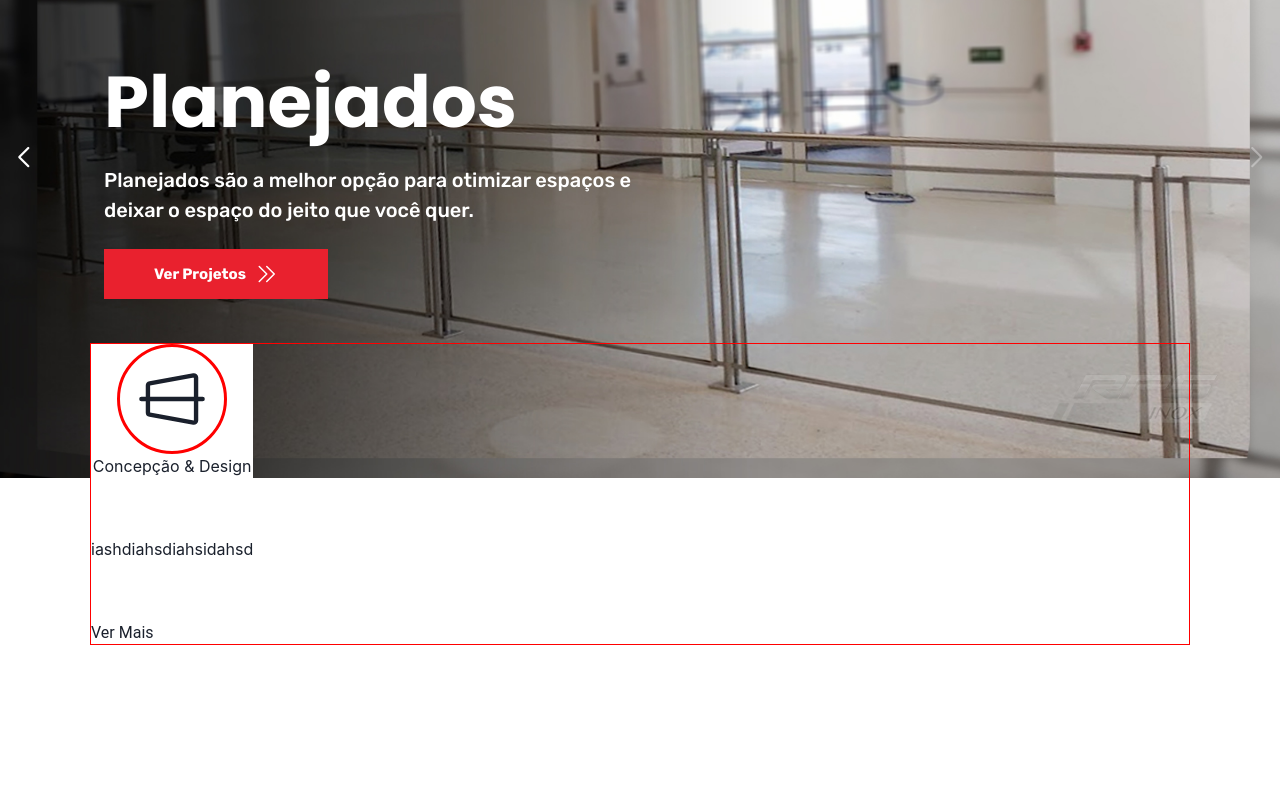
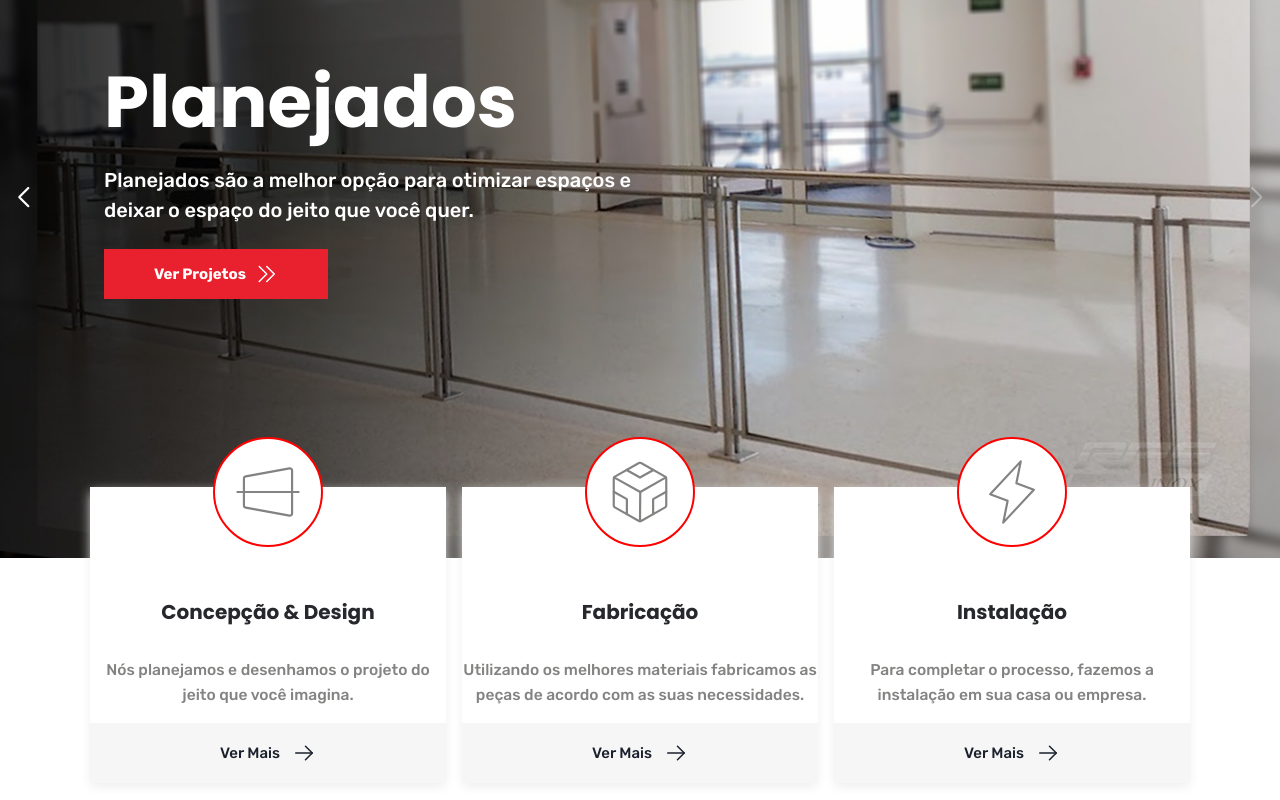
Before and after one commit to vinioliveirar/rpsinox, a React (Vite) app: page / in a window 1280 px wide. Shown: the part 504-1304 px from the top of the page. Before the commit the page ends 1149 px from the top, so only its background shows below. Built offline with nearby package versions, Linux system fonts and the light colour scheme; data requests are answered from the project's data file.

Commit message:
feat(highlights): styles cards

```diff
--- a/src/components/Highlights/index.tsx
+++ b/src/components/Highlights/index.tsx
@@ -1,5 +1,5 @@
-import { Perspective } from "phosphor-react";
-import { Card, CardsContent, HighlightsArea, IconHolder } from "./styles";
+import { ArrowRight, CodesandboxLogo, Lightning, Perspective } from "phosphor-react";
+import { ButtonSeeMore, Card, CardsContent, HighlightsArea, IconHolder } from "./styles";
 
 export function HighLights() {
   return (
@@ -8,18 +8,61 @@ export function HighLights() {
         <Card>
           <header>
             <IconHolder>
-              <Perspective size={70} />
+              <Perspective size={70} weight="thin" />
             </IconHolder>
             <div>
               <h3>Concepção & Design</h3>
             </div>
           </header>
           <div>
-            <p>iashdiahsdiahsidahsd</p>
+            <p>Nós planejamos e desenhamos o projeto do jeito que você imagina.</p>
           </div>
+          <ButtonSeeMore>
+            <a href="">
+              Ver mais <ArrowRight size={24} />
+            </a>
+          </ButtonSeeMore>
+        </Card>
+
+        <Card>
+          <header>
+            <IconHolder>
+              <CodesandboxLogo size={70} weight="thin" />
+            </IconHolder>
+            <div>
+              <h3>Fabricação</h3>
+            </div>
+          </header>
           <div>
-            <button>Ver Mais</button>
+            <p>
+              Utilizando os melhores materiais fabricamos as peças de acordo com as suas
+              necessidades.
+            </p>
           </div>
+          <ButtonSeeMore>
+            <a href="">
+              Ver mais <ArrowRight size={24} />
+            </a>
+          </ButtonSeeMore>
+        </Card>
+
+        <Card>
+          <header>
+            <IconHolder>
+              <Lightning size={70} weight="thin" />
+            </IconHolder>
+            <div>
+              <h3>Instalação</h3>
+            </div>
+          </header>
+          <div>
+            <p>Para completar o processo, fazemos a instalação em sua casa ou empresa.</p>
+          </div>
+          <ButtonSeeMore>
+            <a href="">
+              Ver mais <ArrowRight size={24} />
+            </a>
+          </ButtonSeeMore>
         </Card>
       </CardsContent>
     </HighlightsArea>
--- a/src/components/Highlights/styles.ts
+++ b/src/components/Highlights/styles.ts
@@ -1,9 +1,6 @@
 import styled from "styled-components";
 
 export const HighlightsArea = styled.section`
-  @media screen and (max-width: 500px) {
-    margin-top: 1rem;
-  }
   margin: 0 auto;
   position: relative;
   display: block;
@@ -11,47 +8,124 @@ export const HighlightsArea = styled.section`
   margin-top: -135px;
   z-index: 100;
   max-width: 1100px;
+
+  @media screen and (max-width: 500px) {
+    margin-top: 2rem;
+  }
 `;
 
 export const CardsContent = styled.div`
+  margin: 4rem 0;
   display: flex;
-  flex-wrap: wrap;
-  border: 1px solid red;
+  flex-direction: row;
+  justify-content: center;
+  gap: 1rem;
 
   @media screen and (max-width: 800px) {
+    padding-top: 5rem;
   }
   @media screen and (max-width: 500px) {
-    justify-content: center;
+    gap: 0;
     margin: 1rem;
+    flex-direction: column;
+    align-items: center;
   }
 `;
 
 export const Card = styled.div`
-  @media screen and (max-width: 500px) {
-    margin: 1rem;
-  }
-  height: 300px;
+  text-align: center;
+  position: relative;
+  display: block;
+  background: ${(props) => props.theme.white};
+  padding-top: 5rem;
+  box-shadow: 0px 4px 11px -1px #ececec;
+
   background: white;
   display: flex;
   flex-direction: column;
   justify-content: space-between;
+  align-items: center;
+  width: 30rem;
+
+  @media screen and (max-width: 500px) {
+    margin: 4rem 0;
+    width: 100%;
+  }
 
   header {
     display: flex;
     align-items: center;
     flex-direction: column;
   }
+  h3 {
+    font-size: 1.25rem;
+    font-weight: 700;
+    line-height: 26px;
+    font-family: "Poppins", sans-serif;
+    color: ${(props) => props.theme["gray-900"]};
+    margin-top: 1rem;
+    padding: 1rem 0;
+  }
+  p {
+    color: ${(props) => props.theme["gray-400"]};
+    font-size: 0.975rem;
+    line-height: 25px;
+    font-weight: 400;
+    font-family: "Rubik", sans-serif;
+    width: 100%;
+    padding: 1rem 0;
+  }
 `;
 
 export const IconHolder = styled.div`
+  position: absolute;
+  top: -50px;
   border-radius: 999px;
   width: 110px;
   height: 110px;
-  border: 3px solid red;
+  border: 2px solid red;
   z-index: 3;
+  background-color: white;
 
   display: flex;
   align-items: center;
   flex-direction: column;
   justify-content: center;
+  :hover {
+    background: ${(props) => props.theme.red};
+    transition: color 0.4s;
+  }
+
+  :hover svg {
+    color: ${(props) => props.theme.white};
+    transition: color 0.4s;
+  }
+
+  svg {
+    color: ${(props) => props.theme["gray-400"]};
+  }
 `;
+
+export const ButtonSeeMore = styled.div`
+  background: ${(props) => props.theme["gray-100"]};
+  width: 100%;
+
+  a {
+    display: flex;
+    justify-content: center;
+    align-items: center;
+    gap: 0.75rem;
+    padding: 0 30px 0;
+
+    font-size: 15px;
+    line-height: 60px;
+    font-weight: 500;
+    text-transform: capitalize;
+    font-family: "Rubik", sans-serif;
+  }
+
+  :hover {
+    color: ${(props) => props.theme.red};
+    transition: color 0.4s;
+  }
+`;
--- a/src/components/Slide/styles.ts
+++ b/src/components/Slide/styles.ts
@@ -2,7 +2,10 @@ import styled from "styled-components";
 import { SwiperSlide, Swiper } from "swiper/react";
 
 export const SwiperContainer = styled(Swiper)`
-  height: 80vh;
+  @media screen and (max-width: 500px) {
+    height: 80%;
+  }
+  height: 90vh;
   .swiper-button-next,
   .swiper-button-prev {
     color: white;
--- a/src/styles/themes/default.ts
+++ b/src/styles/themes/default.ts
@@ -3,6 +3,7 @@ export const defaultTheme = {
   red: "#e9212e",
 
   "gray-100": "#f6f6f6",
+  "gray-200": "#e0e0e0",
   "gray-400": "#838382",
   "gray-700": "#7c7e84",
   "gray-800": "#1e2328",
```
